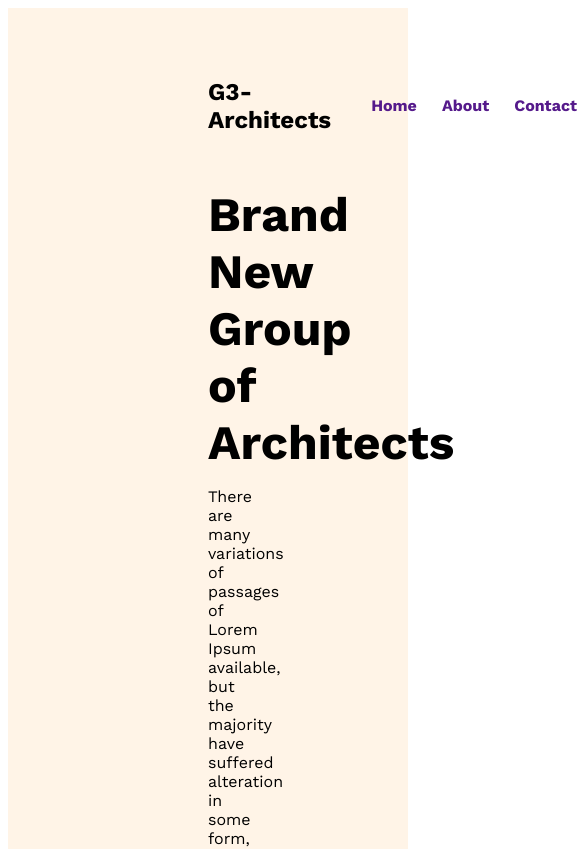
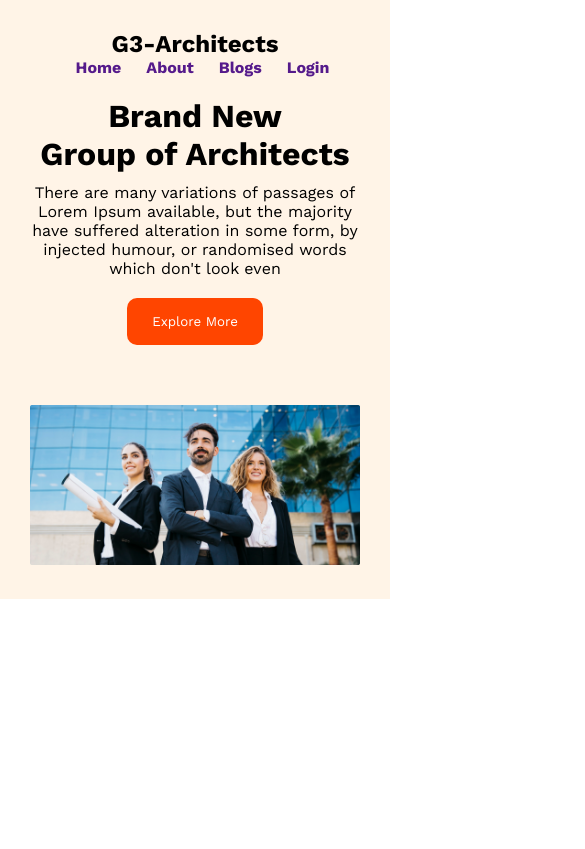
Before and after one commit to swadebsharma10/g3-architects-web, a plain HTML site: page index.html in a window 390 px wide. Shown: the top 849 px of the page, 585 px wide, since content can reach past the window. Drawn offline with nearby package versions, Linux system fonts and the light colour scheme.

Commit message:
complete header section with responsive

```diff
--- a/index.html
+++ b/index.html
@@ -17,7 +17,7 @@
         <ul>
           <li><a href="">Home</a></li>
           <li><a href="">About</a></li>
-          <li><a href="">Contact</a></li>
+          <li><a href="">Blogs</a></li>
           <li><a href="">Login</a></li>
         </ul>
       </nav>
@@ -35,7 +35,7 @@
           </p>
           <button class="btn-primary">Explore More</button>
         </div>
-        <div>
+        <div class="image-container">
           <img src="./images/banner.png" alt="" />
         </div>
       </div>
--- a/styles/style.css
+++ b/styles/style.css
@@ -1,12 +1,12 @@
 * {
   font-family: "Work Sans", sans-serif;
-  /* margin: 0;
-  padding: 0; */
+  margin: 0;
+  /* padding: 0; */
 }
 .btn-primary {
   background-color: orangered;
   color: white;
-  padding: 10px 16px;
+  padding: 16px 25px;
   border: none;
   border-radius: 10px;
   margin: 20px 0px;
@@ -17,12 +17,14 @@
 header {
   background-color: #fff4e7;
   padding: 50px 200px;
+  margin-bottom: 30px;
 }
 
 nav {
   display: flex;
   justify-content: space-between;
   align-items: center;
+  margin-bottom: 20px;
 }
 nav > ul {
   display: flex;
@@ -48,11 +50,35 @@ nav li a {
   text-align: center;
 }
 .banner-title {
-  font-size: 3rem;
+  font-size: 2em;
   font-weight: 700;
-  margin-bottom: 0px;
+  margin-bottom: 10px;
 }
 
 .banner img {
   width: 100%;
 }
+
+.image-container {
+  margin-top: 40px;
+}
+
+/* Responsive Styles */
+@media screen and (max-width: 576px) {
+  header {
+    padding: 30px;
+  }
+  nav {
+    flex-direction: column;
+  }
+}
+
+/* Medium Device */
+@media screen and (min-width: 576px) and (max-width: 960px) {
+  header {
+    padding: 50px;
+  }
+  nav {
+    flex-direction: column;
+  }
+}
```
